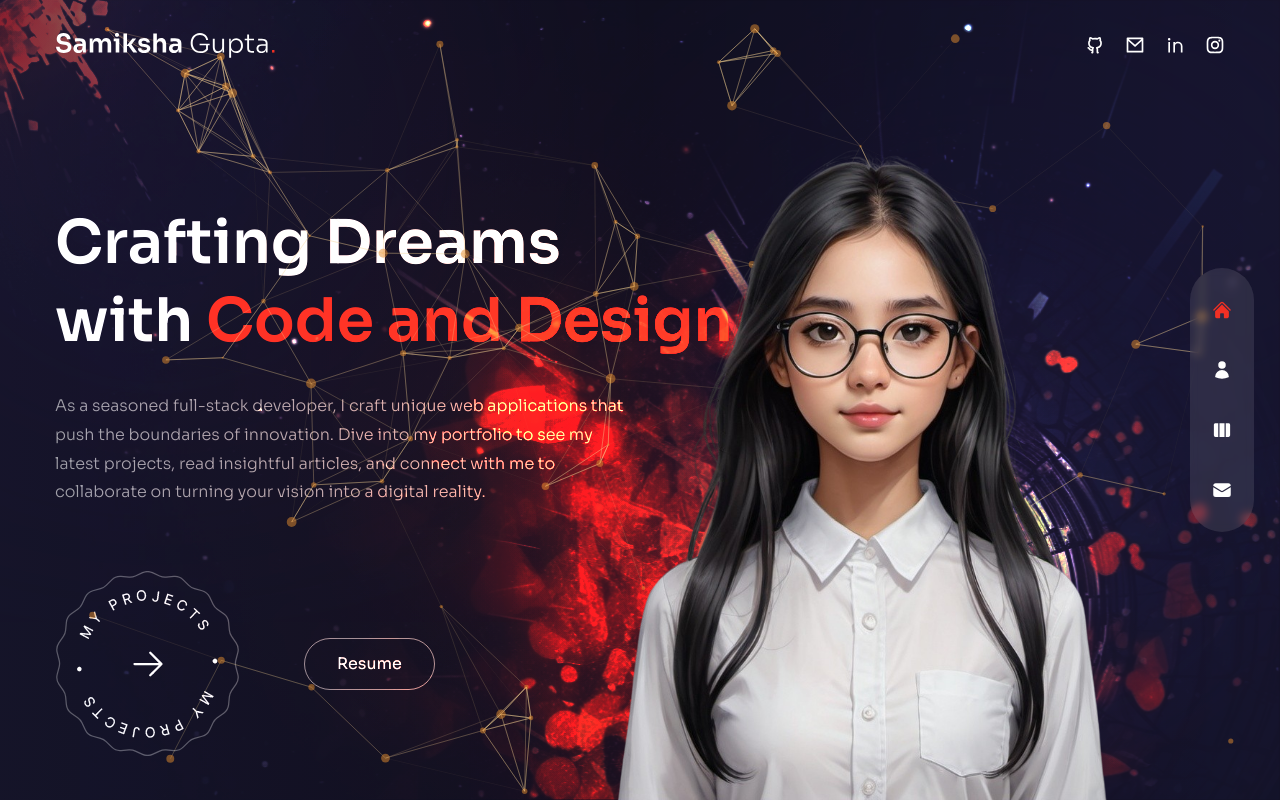
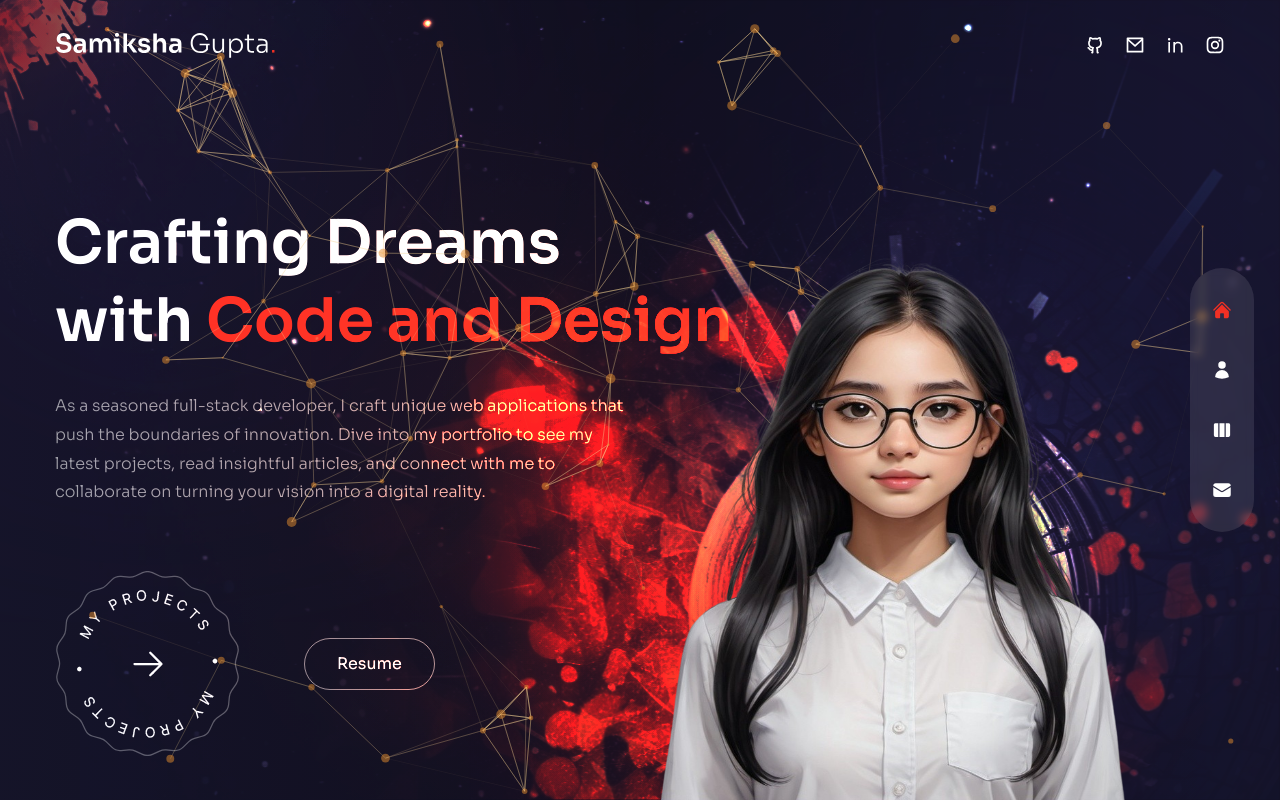
Before and after one commit to Samiksha1404/Portfolio-Next, a Next.js app in the folder Documents/VisualCode/Next.js/Samikshaportfolio/: page / in a window 1280 px wide. Built offline with nearby package versions, Linux system fonts and the light colour scheme.

Commit message:
size change

```diff
--- a/Documents/VisualCode/Next.js/Samikshaportfolio/components/Avatar.js
+++ b/Documents/VisualCode/Next.js/Samikshaportfolio/components/Avatar.js
@@ -8,9 +8,9 @@ const Avatar = () => {
     <Image
     src={'/Avatar.png'}
     width={737}
-    height={700}
+    height={620}
     alt=""
-    className="translate-z-0 w-full h-[660px]"/>
+    className="translate-z-0 w-full h-[550px]"/>
   </div>
 );
 };
--- a/Documents/VisualCode/Next.js/Samikshaportfolio/pages/about/index.js
+++ b/Documents/VisualCode/Next.js/Samikshaportfolio/pages/about/index.js
@@ -134,7 +134,7 @@ const About = () => {
         initial='hidden'
         animate='show'
         exit='hidden'
-        className="hidden xl:flex absolute bottom-0 -left-[370px]">
+        className="hidden xl:flex absolute bottom-0 -left-[322px]">
         <Avatar />
       </motion.div>
 
@@ -155,7 +155,7 @@ const About = () => {
             initial='hidden'
             animate='show'
             exit='hidden'
-            className="max-w-[500px] mx-auto xl:mx-0  xl:mb-4 px-2 xl:px-0">
+            className="max-w-[500px] text-sm mx-auto xl:mx-0  xl:mb-4 px-2 xl:px-0">
           Hello! I'm Samiksha Gupta, a final-year student and enthusiastic web developer,
           designer, and coder. Specializing in frontend development, I have a keen eye for
            design and a passion for creating seamless, interactive user experiences. My journey began
@@ -166,7 +166,7 @@ const About = () => {
             initial='hidden'
             animate='show'
             exit='hidden'
-            className="max-w-[500px] mx-auto xl:mx-0 mb-6 xl:mb-12 px-2 xl:px-0">
+            className="max-w-[500px] text-sm mx-auto xl:mx-0 mb-6 xl:mb-12 px-2 xl:px-0">
           Skilled in coding and problem-solving, I turn ideas into user-friendly solutions. With a
            focus on clean, adaptable code, every project I tackle is robust and developer-friendly.</motion.p>
           {/* counter */}
@@ -243,7 +243,7 @@ const About = () => {
                   {/* title */}
                   <div className="font-light text-white mb-2 md:mb-0">{item.title}</div>
                   <div className="hidden md:flex">-</div>
-                  <div>{item.stage}</div>
+                  <div className="text-sm">{item.stage}</div>
                   <div className="flex gap-x-4">
                     {/* icons */}
                     {item.icons?.map((icon, itemIndex) => {
--- a/Documents/VisualCode/Next.js/Samikshaportfolio/pages/index.js
+++ b/Documents/VisualCode/Next.js/Samikshaportfolio/pages/index.js
@@ -23,7 +23,7 @@ const Home = () => {
   return (
     <div className="bg-primary/60 h-full">
       {/* text */}
-      <div className="w-full h-full bg-gradient-to-r from-primary/10 via-black/30 to-black/10">
+      <div className="w-full h-full  bg-gradient-to-r from-primary/10 via-black/30 to-black/10">
         <div className="text-center flex flex-col justify-center  xl:pt-40 xl:text-left h-full container mx-auto">
           {/* title */}
           <motion.h1 variants={fadeIn('down', 0.2)}
@@ -92,8 +92,10 @@ const Home = () => {
             animate='show'
             exit='hidden'
             transition={{duration:1 , ease: 'easeInOut'}}
-            className="w-full h-full max-w-[737px] max-h-[660px] absolute -bottom-34
-        lg:bottom-0 lg:right-[4%]">
+        //     className="w-full h-full max-w-[737px] max-h-[600px] absolute -bottom-34
+        // lg:bottom-0 lg:right-[9%]">
+        className="w-full h-full max-w-[700px] max-h-[550px] absolute -bottom-32
+        lg:bottom-0 lg:right-[3%]">
         <Avatar />
         </motion.div>
       </div>
```
Also changed, not shown: 1 other file (tests, documents, lock files or other folders).
